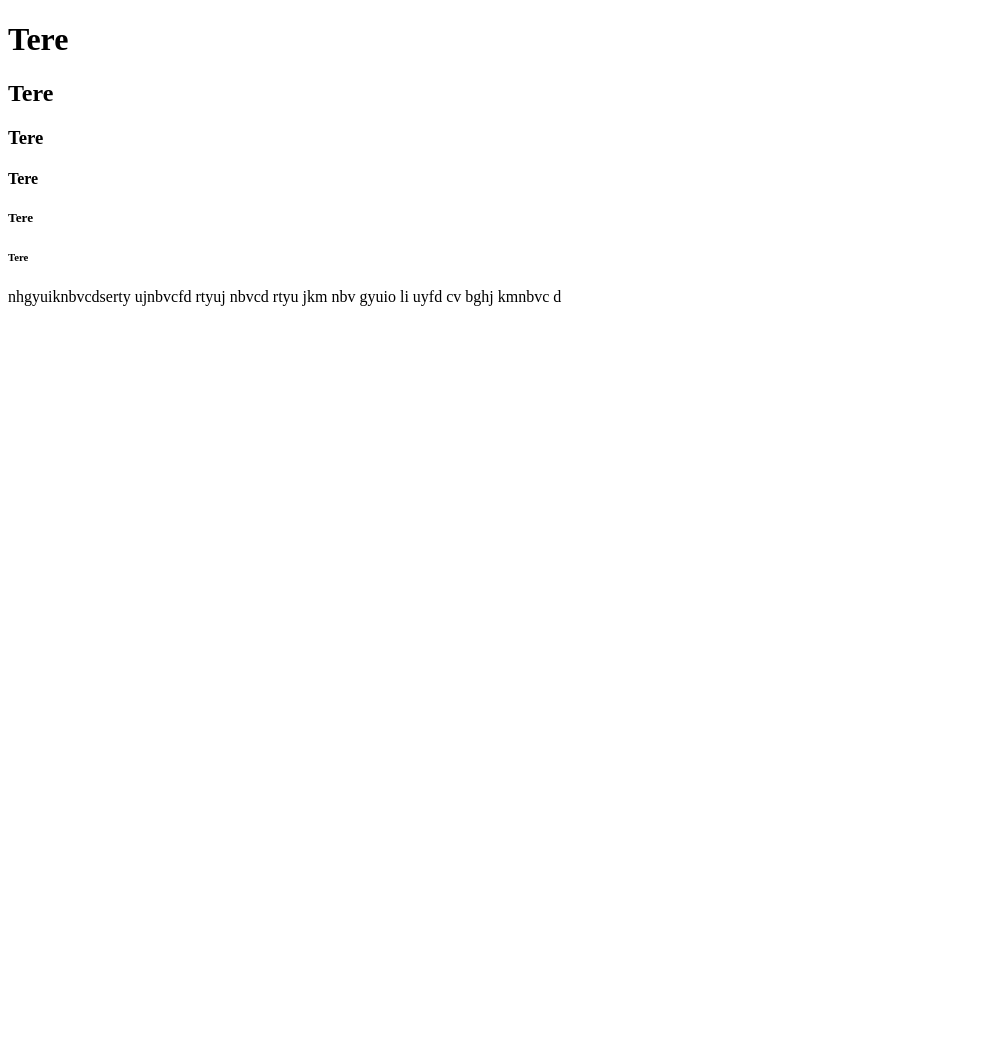
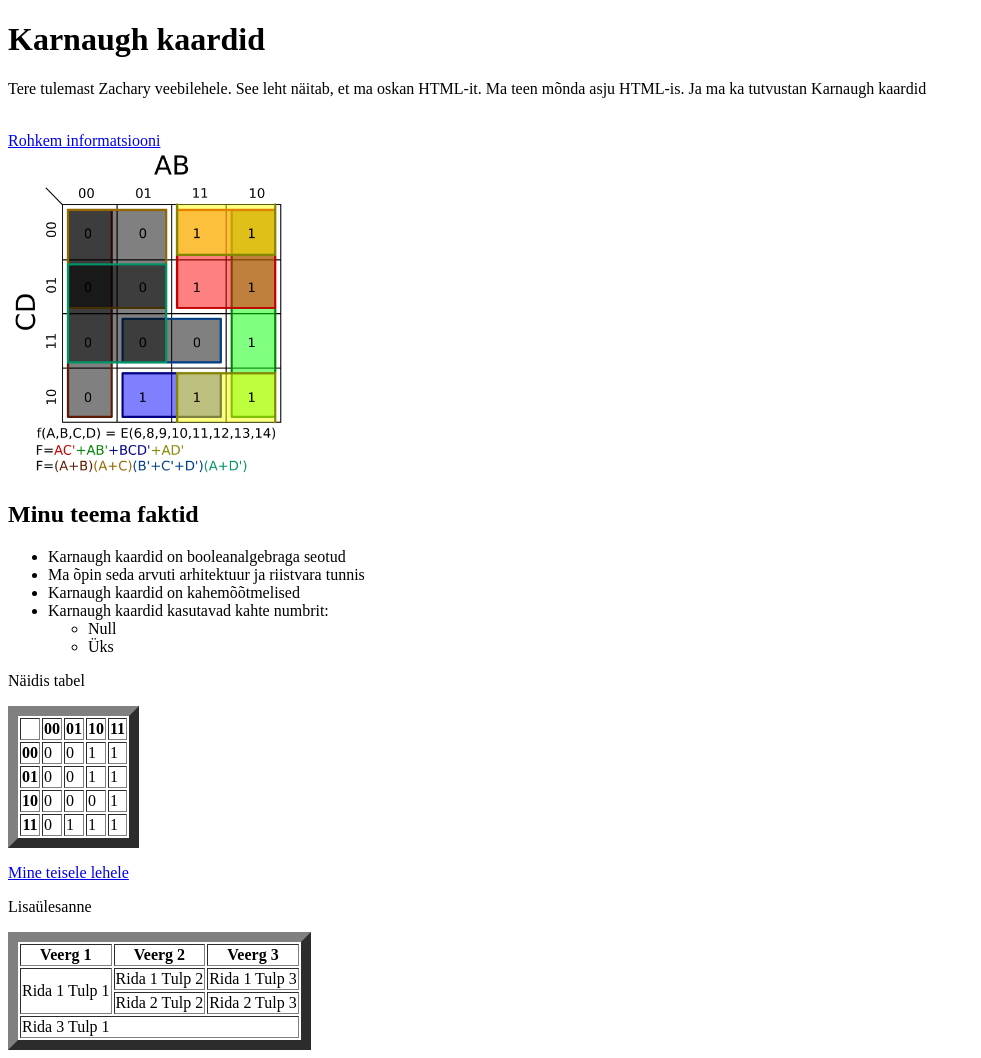
Before and after one commit to smokeytube2/se-2024-demo, a plain HTML site: page index.html in a window 1280 px wide. Shown: the whole page, without its empty margins (0-981 px from the left). Before the commit the page ends 800 px from the top, so only its background shows below. Drawn offline with Linux system fonts and the light colour scheme.

Commit message:
Added index.html stuff

```diff
--- a/index.html
+++ b/index.html
@@ -1,34 +1,108 @@
 <!DOCTYPE html>
 
-<html>
+<html lang="et">
     <head>
+        <meta charset="UTF-8">
         <title>
             Zachary Davis Website
         </title>
     </head>
 
     <body>
-        <h1>
-            Tere
-        </h1>
-        <h2>
-            Tere
-        </h2>
-        <h3>
-            Tere
-        </h3>
-        <h4>
-            Tere
-        </h4>
-        <h5>
-            Tere
-        </h5>
-        <h6>
-            Tere
-        </h6>
 
-        <p>
-            nhgyuiknbvcdserty ujnbvcfd rtyuj nbvcd rtyu jkm nbv gyuio li uyfd cv bghj kmnbvc d
-        </p>
+        <h1>Karnaugh kaardid</h1>
+
+        <p>Tere tulemast Zachary veebilehele. See leht näitab, et ma oskan HTML-it. Ma teen mõnda asju HTML-is. Ja ma ka tutvustan Karnaugh kaardid</p>
+
+        <br>
+
+        <a href="https://en.wikipedia.org/wiki/Karnaugh_map" target="_blank">Rohkem informatsiooni</a>
+        <br>
+        <img src="resources/K-map_6,8,9,10,11,12,13,14_anti-race.svg.png" alt="pilt" width="300">
+
+        <h2>Minu teema faktid</h2>
+
+        <ul>
+            <li>Karnaugh kaardid on booleanalgebraga seotud</li>
+            <li>Ma õpin seda arvuti arhitektuur ja riistvara tunnis</li>
+            <li>Karnaugh kaardid on kahemõõtmelised</li>
+            <li>Karnaugh kaardid kasutavad kahte numbrit:
+                <ul>
+                    <li>Null</li>
+                    <li>Üks</li>
+                </ul>
+            </li>
+        </ul>
+
+        <p>Näidis tabel</p>
+
+        <!-- 'border' on aegunud aga ikka töötab -->
+        <table border="10">
+            <tr>
+                <th></th>
+                <th>00</th>
+                <th>01</th>
+                <th>10</th>
+                <th>11</th>
+            </tr>
+            <tr>
+                <th>00</th>
+                <td>0</td>
+                <td>0</td>
+                <td>1</td>
+                <td>1</td>
+            </tr>
+            <tr>
+                <th>01</th>
+                <td>0</td>
+                <td>0</td>
+                <td>1</td>
+                <td>1</td>
+            </tr>
+            <tr>
+                <th>10</th>
+                <td>0</td>
+                <td>0</td>
+                <td>0</td>
+                <td>1</td>
+            </tr>
+            <tr>
+                <th>11</th>
+                <td>0</td>
+                <td>1</td>
+                <td>1</td>
+                <td>1</td>
+            </tr>
+        </table>
+
+        <p><a href="teineleht.html">Mine teisele lehele</a></p>
+
+
+
+        <p>Lisaülesanne</p>
+
+        <!-- 'border' on aegunud aga ikka töötab -->
+        <table border="10">
+            <tr>
+                <th>Veerg 1</th>
+                <th>Veerg 2</th>
+                <th>Veerg 3</th>
+            </tr>
+            <tr>
+                <td rowspan="2">Rida 1 Tulp 1</td>
+                <td>Rida 1 Tulp 2</td>
+                <td>Rida 1 Tulp 3</td>
+            </tr>
+            <tr>
+                <td>Rida 2 Tulp 2</td>
+                <td>Rida 2 Tulp 3</td>
+            </tr>
+            <tr>
+                <td colspan="3">Rida 3 Tulp 1</td>
+            </tr>
+        </table>
+
+
     </body>
+
 </html>
```
Also changed, not shown: teineleht.html (added, +15 -0 lines), resources/K-map_6,8,9,10,11,12,13,14_anti-race.svg.png (added).
